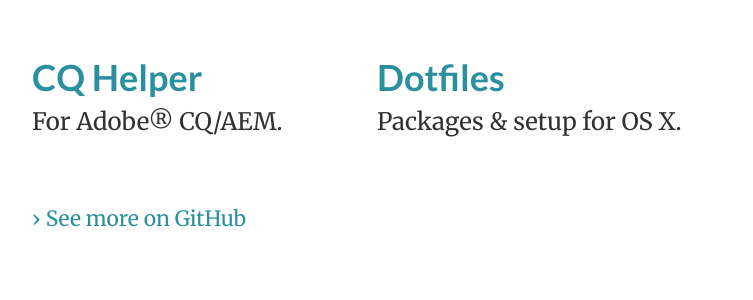
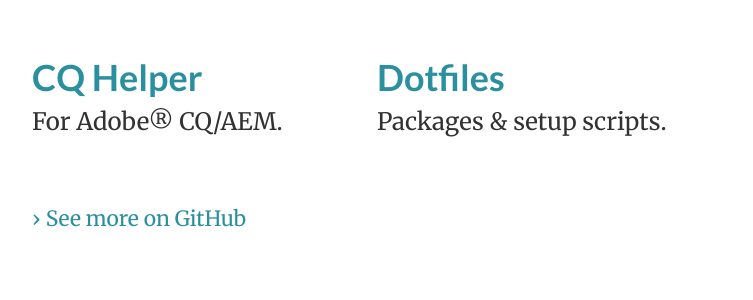
Before and after one commit to goodguyry/ryandomingue.com, a Jekyll site: the page built from index.html, in a window 1280 px wide. Shown: the part 451-751 px from the top of the page, without its empty margins (263-1016 px from the left). Built offline with Jekyll 4.4.1, drawn with Linux system fonts in a browser that asks for light colours.

Commit message:
Updated dotfiles description to be less OS X-focused

```diff
--- a/index.html
+++ b/index.html
@@ -12,7 +12,7 @@ projects:
     description: For Adobe<sup>&reg;</sup> CQ/AEM.
     url: http://github.com/goodguyry/cq-helper
   - name: Dotfiles
-    description: Packages &amp; setup for OS X.
+    description: Packages &amp; setup scripts.
     url: http://github.com/goodguyry/dotfiles
 ---
 
```
